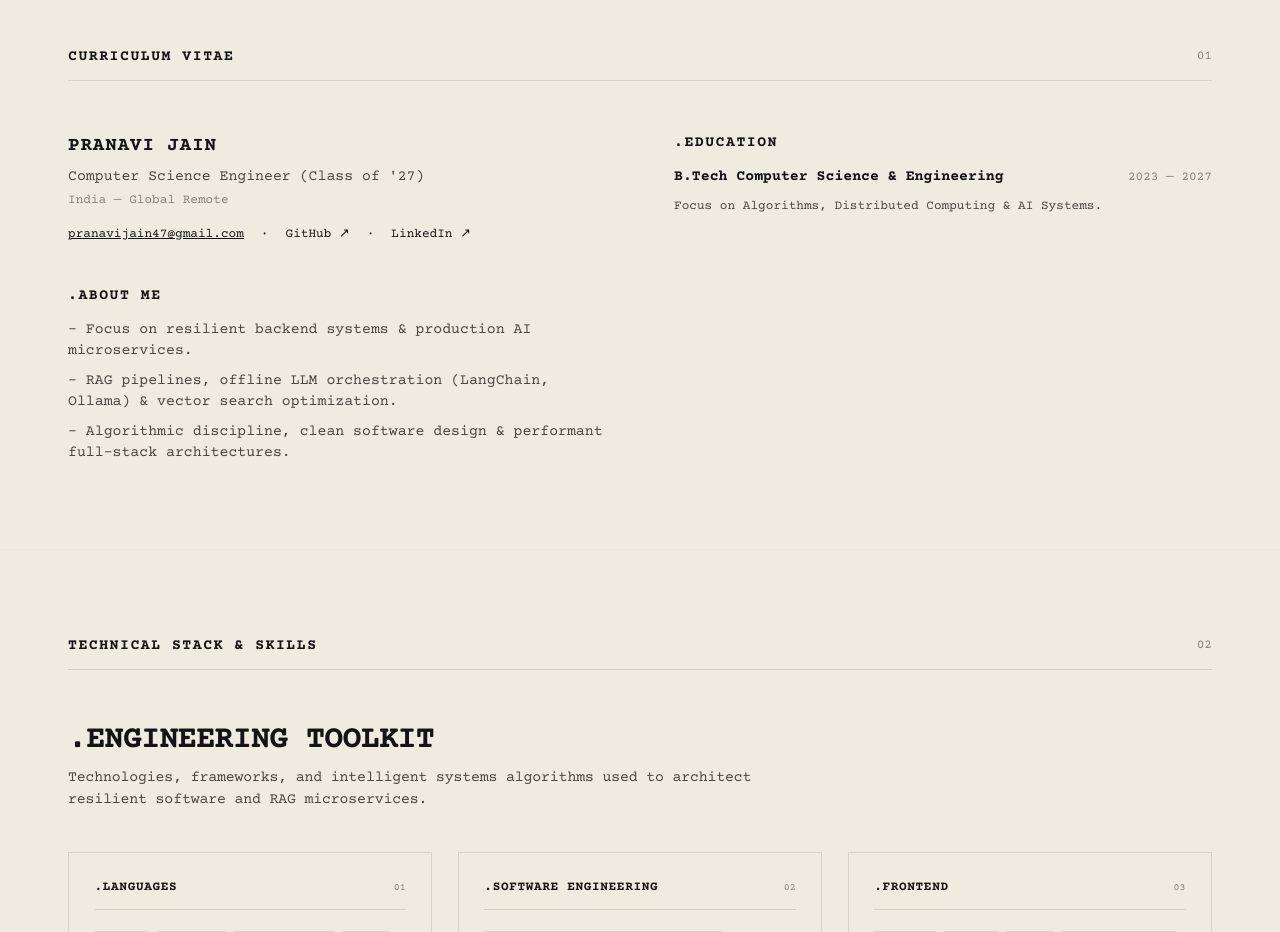
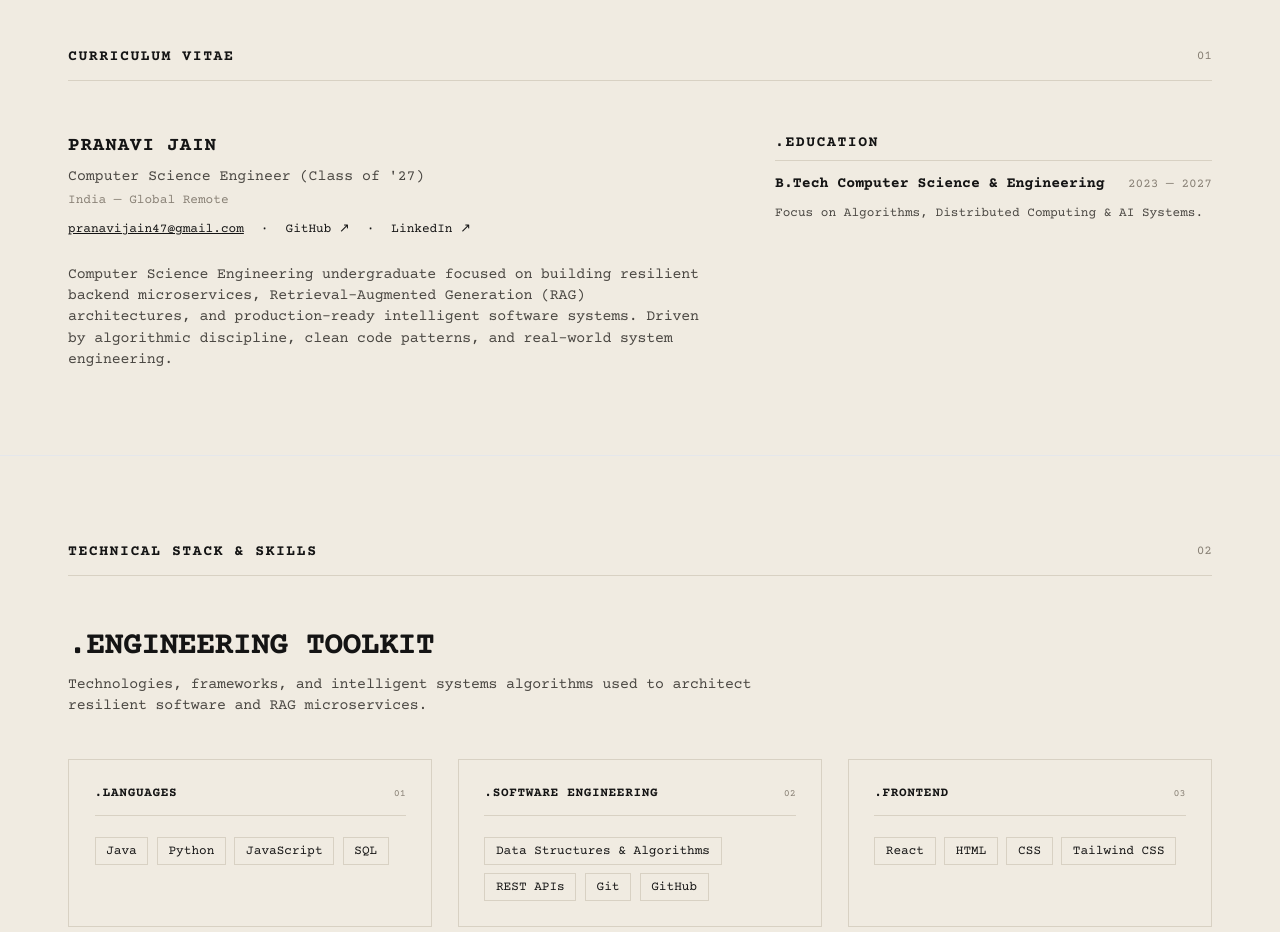
Before and after one commit to prranavii/portfolio, a React (Vite) app: page / in a window 1280 px wide. Shown: the part 840-1772 px from the top of the page. Built offline with nearby package versions, Linux system fonts and the light colour scheme; a web font is replaced by a local one.

Commit message:
refactor: integrate bio paragraph directly under identity header and remove About Me label

```diff
--- a/src/components/About.jsx
+++ b/src/components/About.jsx
@@ -25,10 +25,10 @@ const About = () => {
       {/* Main Grid Spread */}
       <motion.div {...fadeUp} className="grid grid-cols-1 lg:grid-cols-12 gap-10 lg:gap-16 max-w-6xl mx-auto">
 
-        {/* Left Column: Identity & Concise Phrase Bio */}
-        <div className="lg:col-span-6 space-y-8">
+        {/* Left Column: Identity & Integrated Paragraph Bio */}
+        <div className="lg:col-span-7 space-y-4">
 
-          {/* Clean Identity Header */}
+          {/* Identity Header */}
           <div className="space-y-1 font-mono text-sm">
             <h2 className="font-bold text-ink uppercase tracking-wider text-base sm:text-lg">
               PRANAVI JAIN
@@ -39,7 +39,7 @@ const About = () => {
             <p className="text-ink-muted text-xs">
               India — Global Remote
             </p>
-            <div className="pt-3 flex items-center gap-4 text-xs font-mono">
+            <div className="pt-2 flex items-center gap-4 text-xs font-mono">
               <a href={personalInfo.email} className="text-ink underline hover:text-ink-secondary">
                 {emailDisplay}
               </a>
@@ -54,26 +54,19 @@ const About = () => {
             </div>
           </div>
 
-          {/* Shortened Phrase-Based About */}
-          <div className="space-y-3 pt-2">
-            <h3 className="font-mono font-bold text-xs sm:text-sm text-ink tracking-widest uppercase">
-              .ABOUT ME
-            </h3>
-            <ul className="font-mono text-xs sm:text-sm text-ink-secondary space-y-2 leading-relaxed">
-              <li>- Focus on resilient backend systems & production AI microservices.</li>
-              <li>- RAG pipelines, offline LLM orchestration (LangChain, Ollama) & vector search optimization.</li>
-              <li>- Algorithmic discipline, clean software design & performant full-stack architectures.</li>
-            </ul>
-          </div>
+          {/* Integrated Paragraph Bio directly under the name */}
+          <p className="typewriter-text text-xs sm:text-sm text-ink-secondary leading-relaxed pt-2">
+            Computer Science Engineering undergraduate focused on building resilient backend microservices, Retrieval-Augmented Generation (RAG) architectures, and production-ready intelligent software systems. Driven by algorithmic discipline, clean code patterns, and real-world system engineering.
+          </p>
 
         </div>
 
         {/* Right Column: Education */}
-        <div className="lg:col-span-6 space-y-8">
+        <div className="lg:col-span-5 space-y-8">
 
           {/* .EDUCATION */}
           <div className="space-y-3">
-            <h3 className="font-mono font-bold text-xs sm:text-sm text-ink tracking-widest uppercase">
+            <h3 className="font-mono font-bold text-xs sm:text-sm text-ink tracking-widest uppercase border-b border-paper-border pb-1.5">
               .EDUCATION
             </h3>
             <div className="font-mono text-xs sm:text-sm space-y-2">
```
